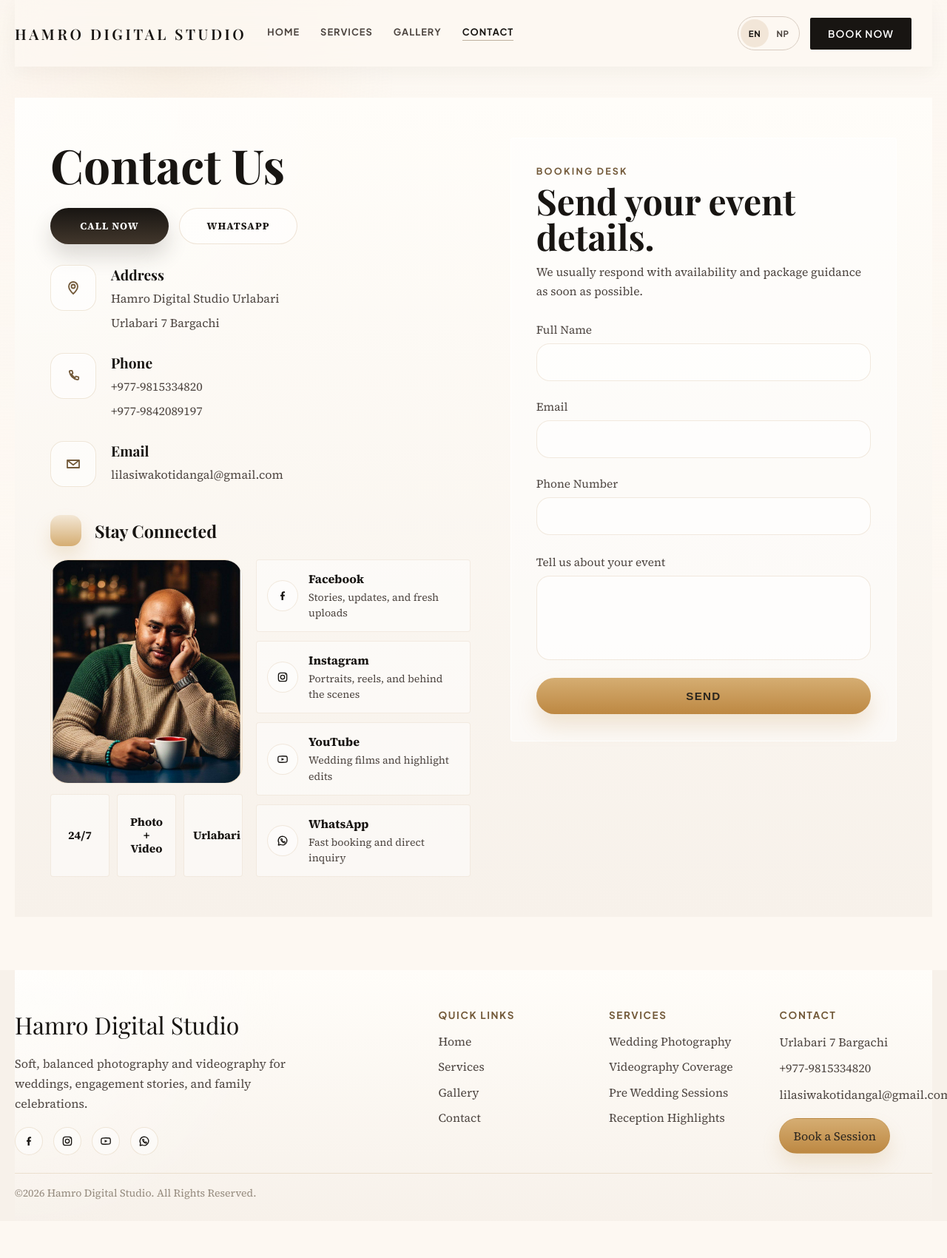
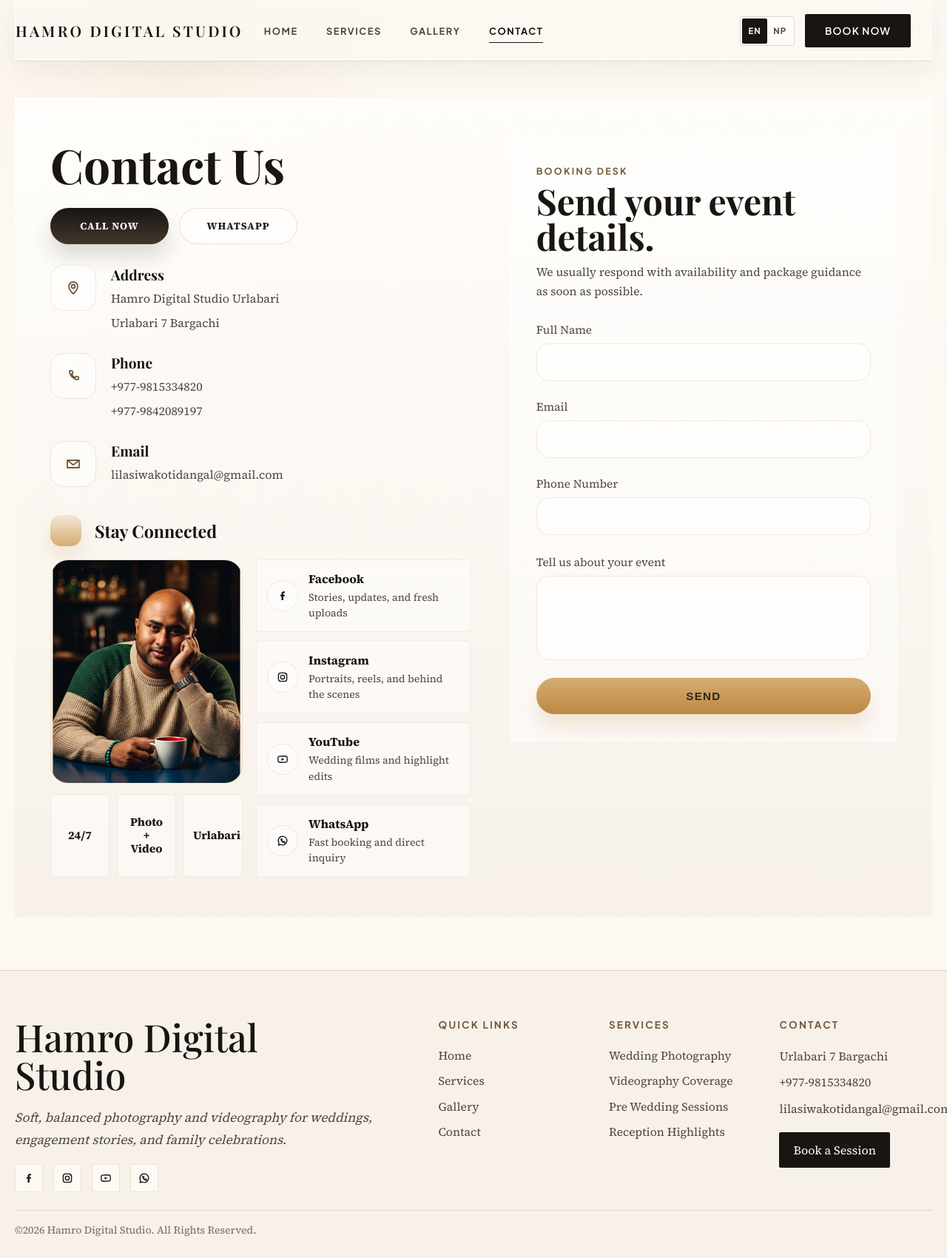
Before and after one commit to lilasiwakotidangal-debug/promosite, a Next.js app: page /contact in a window 1280 px wide. Shown: the whole page at 74% size. Before the commit the page ends 1650 px from the top, so only its background shows below. Built offline with nearby package versions, Linux system fonts and the light colour scheme; a web font is replaced by a local one.

Commit message:
Refine editorial navigation and footer

```diff
--- a/app/globals.css
+++ b/app/globals.css
@@ -2000,6 +2000,7 @@ body::before {
 
 .siteHeader {
   padding: 0;
+  pointer-events: none;
 }
 
 .siteHeaderFrame {
@@ -2011,26 +2012,27 @@ body::before {
   margin: 0 auto;
   grid-template-columns: auto auto 1fr auto;
   gap: 28px;
-  padding: 22px 0;
-  background: rgba(253, 248, 242, 0.82);
-  border: 0;
+  padding: 18px 0;
+  background: rgba(253, 248, 242, 0.78);
+  border-bottom: 1px solid rgba(216, 203, 193, 0.62);
   border-radius: 0;
-  box-shadow: 0 8px 24px rgba(42, 35, 29, 0.04);
+  box-shadow: 0 12px 30px rgba(42, 35, 29, 0.05);
+  pointer-events: auto;
 }
 
 .siteBrand {
   font-family: var(--font-headline), Georgia, "Times New Roman", serif;
   color: var(--primary-dark);
-  font-size: 1.25rem;
+  font-size: clamp(1rem, 1.6vw, 1.26rem);
   font-weight: 600;
-  letter-spacing: 0.18em;
+  letter-spacing: 0.16em;
   text-transform: uppercase;
   white-space: nowrap;
 }
 
 .siteNav {
   justify-content: center;
-  gap: 28px;
+  gap: clamp(20px, 3vw, 40px);
 }
 
 .navLink,
@@ -2046,32 +2048,74 @@ body::before {
 }
 
 .navLink {
-  padding: 0 0 4px;
+  position: relative;
+  padding: 8px 0;
   border-radius: 0;
   color: var(--text-soft);
   font-size: 0.8rem;
   font-weight: 700;
-  letter-spacing: 0.08em;
+  letter-spacing: 0.12em;
   text-transform: uppercase;
+  box-shadow: none;
 }
 
 .navLink:hover,
 .activeNavLink {
   background: transparent;
   color: var(--primary-dark);
-  box-shadow: inset 0 -1px 0 rgba(115, 90, 58, 0.45);
+  box-shadow: none;
+}
+
+.navLink::after {
+  content: "";
+  position: absolute;
+  left: 0;
+  right: 0;
+  bottom: 0;
+  height: 1px;
+  background: currentColor;
+  transform: scaleX(0);
+  transform-origin: center;
+  transition: transform 180ms ease;
+}
+
+.navLink:hover::after,
+.activeNavLink::after {
+  transform: scaleX(1);
 }
 
 .iconToggleGroup {
-  background: transparent;
-  border-color: var(--outline-soft);
+  padding: 2px;
+  background: rgba(255, 253, 249, 0.72);
+  border-color: rgba(216, 203, 193, 0.72);
+  border-radius: 4px;
+}
+
+.iconToggleButton {
+  width: 34px;
+  height: 34px;
+  border-radius: 2px;
+  letter-spacing: 0.08em;
+}
+
+.isActiveToggle {
+  background: var(--primary-dark);
+  color: var(--white);
 }
 
 .headerCta {
   border-radius: 2px;
   background: var(--primary-dark);
   box-shadow: none;
-  padding: 13px 24px;
+  padding: 13px 26px;
+  border: 1px solid var(--primary-dark);
+}
+
+.headerCta:hover,
+.headerCta:focus-visible {
+  background: var(--bronze);
+  border-color: var(--bronze);
+  color: var(--white);
 }
 
 .eyebrow {
@@ -2461,11 +2505,85 @@ body::before {
 .siteFooter {
   padding: 0;
   background: var(--surface-soft);
+  border-top: 1px solid rgba(216, 203, 193, 0.72);
 }
 
 .siteFooterInner {
   width: min(1280px, calc(100% - 40px));
-  padding: 52px 0 28px;
+  padding: 64px 0 28px;
+  background: transparent;
+}
+
+.footerTop {
+  align-items: start;
+  border-bottom-color: rgba(216, 203, 193, 0.78);
+}
+
+.footerBrand {
+  max-width: 360px;
+  font-size: clamp(2.2rem, 4vw, 3.8rem);
+  font-weight: 500;
+  line-height: 1;
+}
+
+.footerLead {
+  max-width: 500px;
+  font-size: 1.08rem;
+  font-style: italic;
+}
+
+.footerColumnTitle {
+  margin-bottom: 12px;
+  color: var(--bronze);
+  letter-spacing: 0.16em;
+}
+
+.footerLinkText,
+.footerContactLine,
+.footerAnchor {
+  color: var(--text-soft);
+}
+
+.footerLinkAnchor,
+.footerAnchor {
+  width: fit-content;
+}
+
+.footerLinkAnchor:hover,
+.footerLinkAnchor:focus-visible,
+.footerAnchor:hover,
+.footerAnchor:focus-visible {
+  color: var(--primary-dark);
+}
+
+.footerSocialIcon {
+  border-radius: 2px;
+  background: rgba(255, 253, 249, 0.72);
+}
+
+.footerSocialIcon:hover,
+.footerSocialIcon:focus-visible {
+  background: var(--primary-dark);
+  color: var(--white);
+}
+
+.footerCompactButton {
+  border-radius: 2px;
+  background: var(--primary-dark);
+  color: var(--white);
+  border-color: var(--primary-dark);
+  box-shadow: none;
+}
+
+.footerCompactButton:hover,
+.footerCompactButton:focus-visible {
+  background: var(--bronze);
+  border-color: var(--bronze);
+  color: var(--white);
+}
+
+.footerCopyright {
+  color: rgba(77, 69, 64, 0.78);
 }
 
 @media (max-width: 980px) {
@@ -2481,6 +2599,7 @@ body::before {
   .siteNav {
     grid-column: 1 / -1;
     justify-content: flex-start;
+    gap: 20px;
   }
 
   .homePhilosophy,
@@ -2522,6 +2641,17 @@ body::before {
 
   .siteNav {
     background: rgba(253, 248, 242, 0.98);
+    border-color: rgba(216, 203, 193, 0.72);
+    box-shadow: 0 18px 44px rgba(42, 35, 29, 0.1);
+  }
+
+  .navLink {
+    padding: 14px 16px;
+  }
+
+  .navLink::after {
+    left: 16px;
+    right: 16px;
   }
 
   .homeHero {
--- a/components/Navbar.js
+++ b/components/Navbar.js
@@ -42,13 +42,14 @@ export default function Navbar() {
             aria-label="Primary navigation"
           >
             {links.map((link) => {
-              const isActive = pathname === link.href;
+              const isActive = link.href === "/" ? pathname === link.href : pathname.startsWith(link.href);
 
               return (
                 <Link
                   key={link.href}
                   href={link.href}
                   className={isActive ? "navLink activeNavLink" : "navLink"}
+                  aria-current={isActive ? "page" : undefined}
                   onClick={() => setMenuOpen(false)}
                 >
                   <span className="lang-en">{link.en}</span>
```
